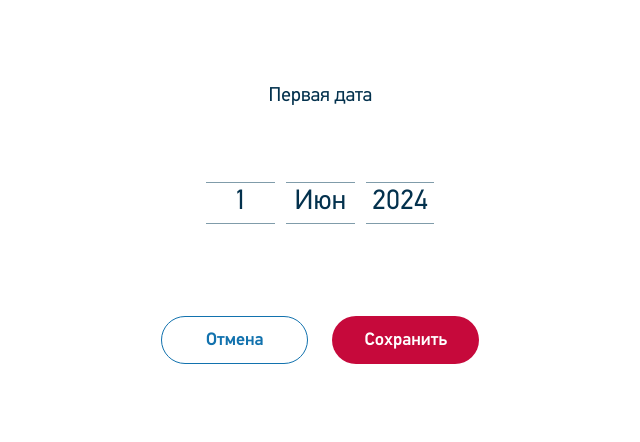
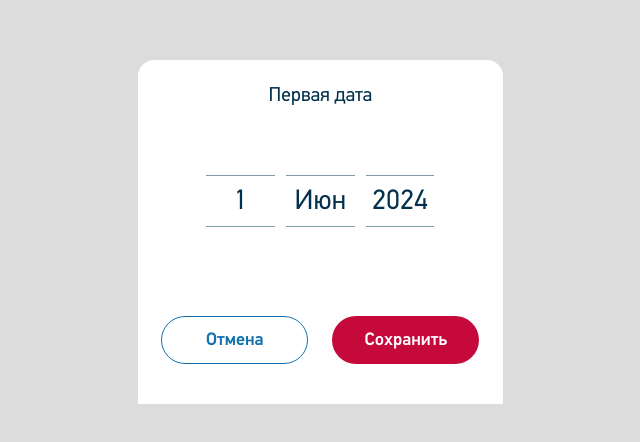
Before and after one commit to KonstantinTZ/datapicker-demonstration, a plain HTML site: page index.html in a window 1280 px wide. Shown: the part 284-726 px from the top of the page, without its empty margins (328-968 px from the left). Drawn offline with Linux system fonts and the light colour scheme.

Commit message:
some bug fixes

```diff
--- a/styles/scss.scss
+++ b/styles/scss.scss
@@ -91,6 +91,8 @@
 
 
 .datepicker {
+	// background-color - для демонстрации
+	background-color: gainsboro;
 	position: fixed;
 	top: 0;
 	left: 0;
@@ -161,7 +163,7 @@
 	top: 0;
 	content: '';
 	width: 100%;
-	height: 50px;
+	height: 57px;
 	background: linear-gradient(180deg, rgba(255, 255, 255, 1) 0%, rgba(255, 255, 255, 0) 125%);
 }
 
@@ -171,7 +173,7 @@
 	bottom: 10px;
 	content: '';
 	width: 100%;
-	height: 50px;
+	height: 57px;
 	background: linear-gradient(0deg, rgba(255, 255, 255, 1) 0%, rgba(255, 255, 255, 0) 125%);
 }
 
@@ -180,7 +182,7 @@
 	align-items: center;
 	justify-content: center;
 	width: 84px;
-	height: 108px;
+	height: 100%;
 	overflow: hidden;
 	position: relative;
 }
@@ -188,9 +190,9 @@
 .datepicker__control:after {
 	content: '';
 	position: absolute;
-	height: 40px;
+	height: 50px;
 	width: 70px;
-	top: 35px;
+	top: 45px;
 	left: 0;
 	right: 0;
 	margin: auto;
@@ -204,7 +206,7 @@
 	color: #03314D;
 	font-size: 28px;
 	font-weight: 400;
-	line-height: 28px;
+	line-height: 42px;
 	padding: 0px 12px;
 	text-align: center;
 }
```
Also changed, not shown: styles/scss.css, 2 other files.
